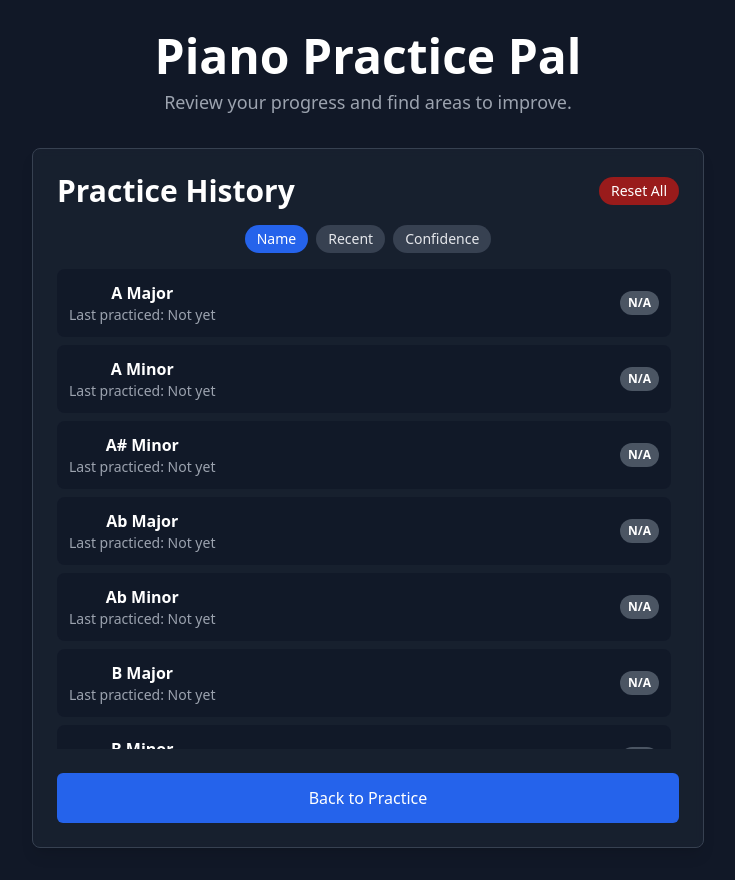
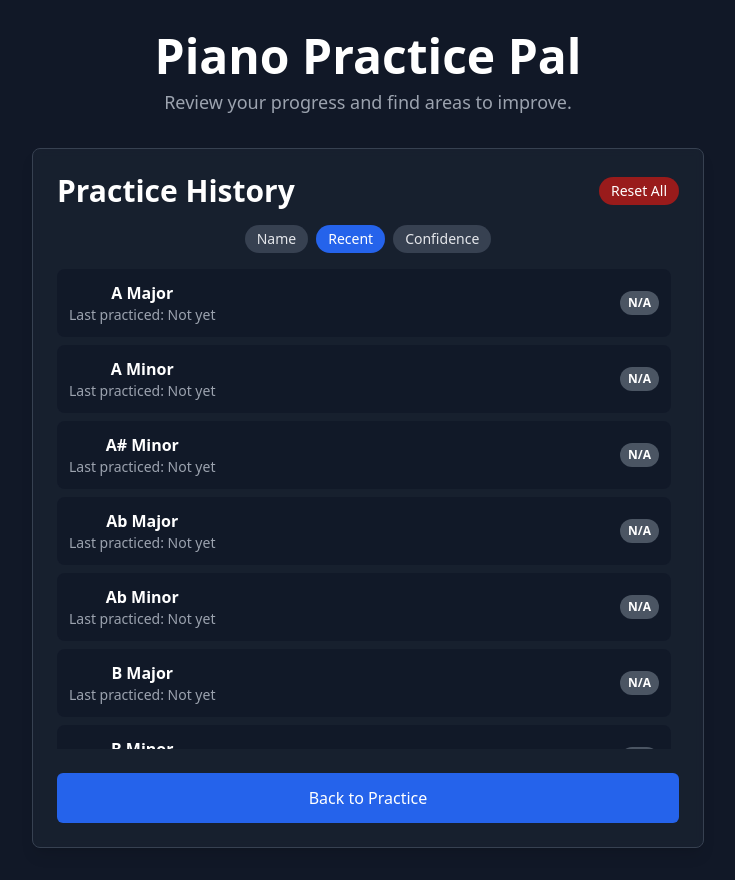
Before and after one commit to magdalenakusz/piano-practice-pal, a React (Vite) app: page / in a window 1280 px wide. Both pictures are taken after a click on the button "View Practice History". Shown: the whole page, without its empty margins (272-1007 px from the left). Built offline with nearby package versions, Linux system fonts and the light colour scheme.

Commit message:
sort by recent by default

```diff
--- a/components/StatsScreen.tsx
+++ b/components/StatsScreen.tsx
@@ -56,7 +56,7 @@ const SortButton: React.FC<SortButtonProps> = ({ currentSortKey, targetSortKey,
 );
 
 export const StatsScreen: React.FC<StatsScreenProps> = ({ practiceData, onClose, onReset }) => {
-  const [sortKey, setSortKey] = useState<SortKey>('name');
+  const [sortKey, setSortKey] = useState<SortKey>('lastPracticed');
 
   const sortedScales = useMemo(() => {
     return [...ALL_SCALES].sort((a, b) => {
```
